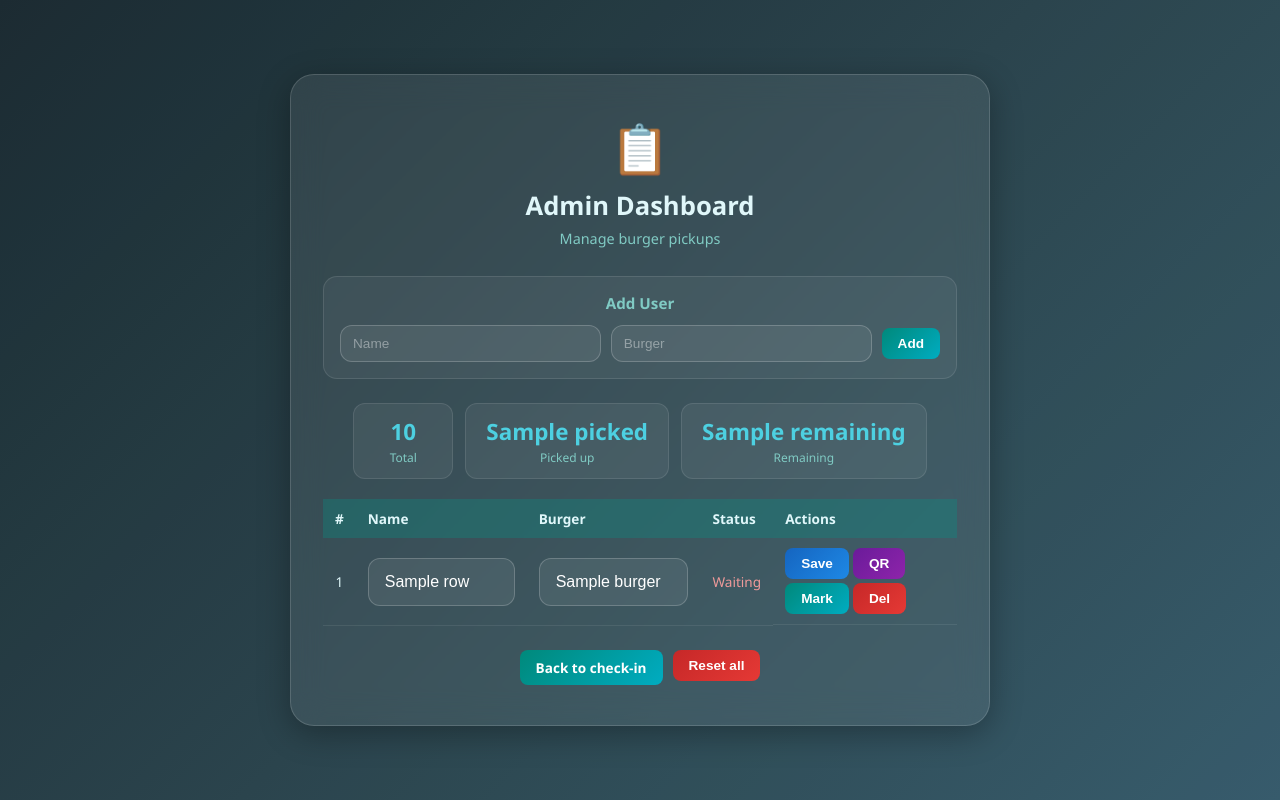
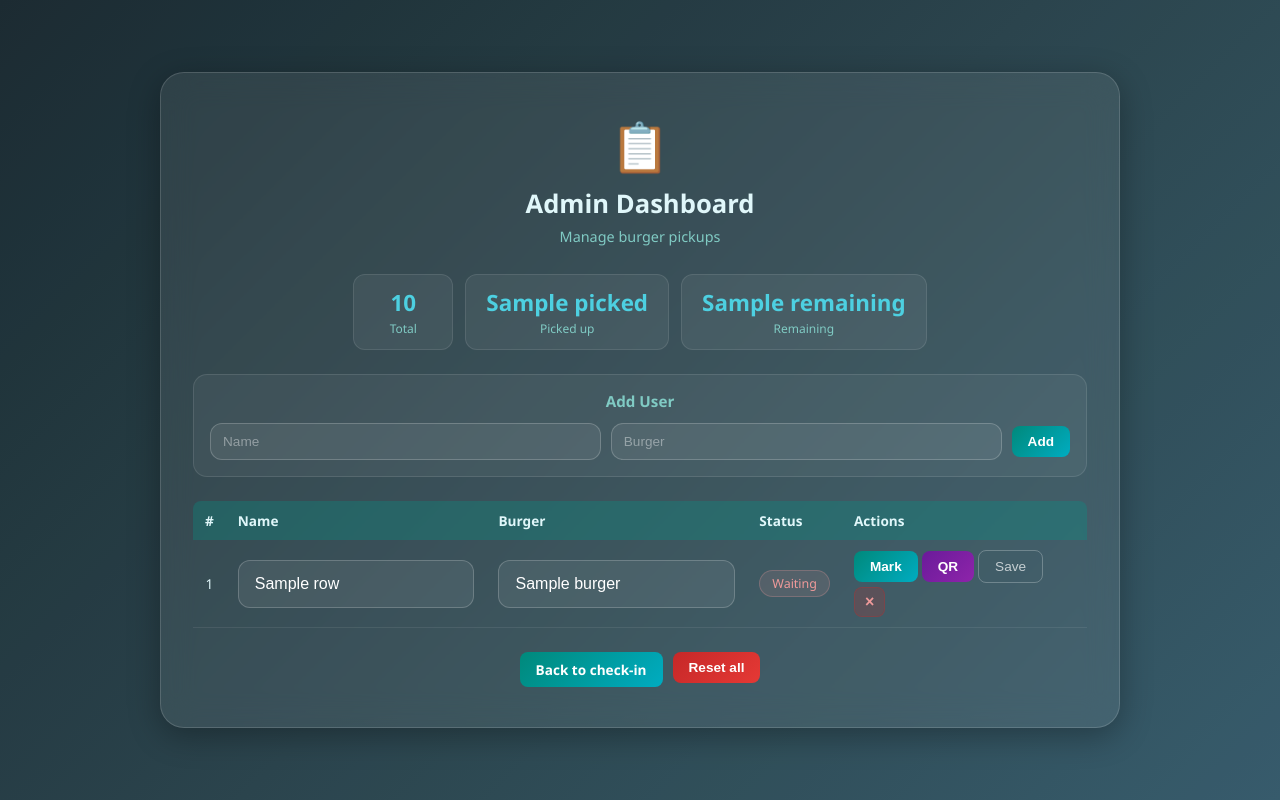
Before and after one commit to FranciscoZhuo/jantar_envento, a Flask app: template templates/admin.html in a window 1280 px wide. Run offline with Flask 3, Linux system fonts and the light colour scheme; the template is opened without the code that fills it: most values are stand-ins (such as "Sample title", 1, 10 or a date in 2020).

Commit message:
QR code workig

```diff
--- a/static/style.css
+++ b/static/style.css
@@ -45,7 +45,7 @@ body::after  { background: rgba(255,255,255,0.02); animation-duration: 16s; }
     text-align: center;
     box-shadow: 0 8px 32px rgba(0,0,0,0.3);
 }
-.card-wide { max-width: 700px; }
+.card-wide { max-width: 960px; }
 
 .icon { font-size: 48px; margin-bottom: 8px; }
 h1 { color: #e0f7fa; font-size: 1.6rem; margin-bottom: 6px; }
@@ -96,9 +96,55 @@ button:active, .btn:active { transform: translateY(0); }
 .btn-danger:hover { box-shadow: 0 6px 20px rgba(229, 57, 53, 0.4); }
 .btn-small { padding: 8px 16px; font-size: 0.85rem; border-radius: 8px; }
 
+/* Mark button — prominent teal, primary action */
+.btn-mark {
+    background: linear-gradient(135deg, #00897b, #00acc1);
+    font-weight: 700;
+}
+
+/* Save ghost / outline button — tertiary */
+.btn-save-ghost {
+    background: transparent;
+    border: 1px solid rgba(255,255,255,0.25);
+    color: rgba(255,255,255,0.7);
+    font-weight: 500;
+}
+.btn-save-ghost:hover {
+    background: rgba(255,255,255,0.08);
+    border-color: rgba(255,255,255,0.4);
+    color: #fff;
+    box-shadow: none;
+    transform: none;
+}
+
+/* Delete icon button — small muted red "x" */
+.btn-delete-icon {
+    background: rgba(198, 40, 40, 0.2);
+    border: 1px solid rgba(198, 40, 40, 0.3);
+    color: #ef9a9a;
+    padding: 6px 10px;
+    font-size: 1rem;
+    line-height: 1;
+    min-width: 0;
+}
+.btn-delete-icon:hover {
+    background: rgba(229, 57, 53, 0.35);
+    border-color: rgba(229, 57, 53, 0.5);
+    color: #fff;
+    box-shadow: 0 2px 10px rgba(229, 57, 53, 0.3);
+}
+
+/* Inline action forms (replaces display:inline style attr) */
+.inline-action {
+    display: inline;
+    flex-direction: row;
+    gap: 0;
+}
+
 /* ---------- messages ---------- */
 .message {
     margin-top: 20px;
+    margin-bottom: 12px;
     padding: 14px 18px;
     border-radius: 12px;
     font-size: 0.9rem;
@@ -117,10 +163,11 @@ button:active, .btn:active { transform: translateY(0); }
 .burger-name { font-weight: 700; color: #4dd0e1; }
 
 /* ---------- table ---------- */
-.table-wrap { overflow-x: auto; margin-top: 20px; }
+.table-wrap { overflow-x: auto; margin-top: 24px; }
 table {
     width: 100%;
-    border-collapse: collapse;
+    border-collapse: separate;
+    border-spacing: 0;
     font-size: 0.85rem;
     color: #e0f7fa;
 }
@@ -130,21 +177,44 @@ th {
     text-align: left;
     white-space: nowrap;
 }
+/* Rounded header edges */
+th:first-child { border-radius: 8px 0 0 0; }
+th:last-child  { border-radius: 0 8px 0 0; }
 td {
     padding: 10px 12px;
     border-bottom: 1px solid rgba(255,255,255,0.08);
 }
 tr:hover td { background: rgba(255,255,255,0.04); }
 
-.status-yes { color: #a5d6a7; font-weight: 600; }
-.status-no  { color: #ef9a9a; }
+/* ---------- status pill badges ---------- */
+.status-yes {
+    color: #a5d6a7;
+    font-weight: 600;
+    background: rgba(165, 214, 167, 0.15);
+    border: 1px solid rgba(165, 214, 167, 0.3);
+    border-radius: 20px;
+    padding: 4px 12px;
+    font-size: 0.78rem;
+    display: inline-block;
+    white-space: nowrap;
+}
+.status-no {
+    color: #ef9a9a;
+    background: rgba(239, 154, 154, 0.12);
+    border: 1px solid rgba(239, 154, 154, 0.25);
+    border-radius: 20px;
+    padding: 4px 12px;
+    font-size: 0.78rem;
+    display: inline-block;
+    white-space: nowrap;
+}
 
 /* ---------- stats ---------- */
 .stats {
     display: flex;
     gap: 12px;
     justify-content: center;
-    margin-bottom: 20px;
+    margin-bottom: 24px;
     flex-wrap: wrap;
 }
 .stat-box {
@@ -207,11 +277,12 @@ tr:hover td { background: rgba(255,255,255,0.04); }
     flex-wrap: wrap;
     align-items: center;
 }
-.btn-save {
-    background: linear-gradient(135deg, #1565c0, #1e88e5);
+
+.btn-qr {
+    background: linear-gradient(135deg, #6a1b9a, #8e24aa);
 }
-.btn-save:hover {
-    box-shadow: 0 4px 14px rgba(30, 136, 229, 0.4);
+.btn-qr:hover {
+    box-shadow: 0 4px 14px rgba(142, 36, 170, 0.4);
 }
 
 /* ---------- misc ---------- */
@@ -290,14 +361,30 @@ tr:hover td { background: rgba(255,255,255,0.04); }
 #qr-code-container img {
     border-radius: 0;
 }
-.btn-qr {
-    background: linear-gradient(135deg, #6a1b9a, #8e24aa);
-}
-.btn-qr:hover {
-    box-shadow: 0 4px 14px rgba(142, 36, 170, 0.4);
+
+/* QR modal actions — flex row for Download + Close */
+.qr-modal-actions {
+    display: flex;
+    gap: 10px;
+    justify-content: center;
+    margin-top: 16px;
 }
 
-/* ---------- responsive ---------- */
+/* Download button — teal gradient */
+.btn-download {
+    background: linear-gradient(135deg, #00796b, #009688);
+}
+.btn-download:hover {
+    box-shadow: 0 4px 14px rgba(0, 150, 136, 0.5);
+}
+
+/* ---------- responsive: tablet ---------- */
+@media (max-width: 768px) {
+    .card-wide { max-width: 100%; }
+    .card { padding: 32px 20px; }
+}
+
+/* ---------- responsive: mobile ---------- */
 @media (max-width: 500px) {
     .card { padding: 28px 18px; border-radius: 18px; }
     .icon { font-size: 40px; }
--- a/templates/admin.html
+++ b/templates/admin.html
@@ -17,17 +17,7 @@
         <div class="message {{ msg_class }}">{{ message }}</div>
         {% endif %}
 
-        <!-- Add new user -->
-        <div class="add-form">
-            <h2>Add User</h2>
-            <form method="POST" class="inline-form">
-                <input type="hidden" name="action" value="add">
-                <input type="text" name="new_name" placeholder="Name" required>
-                <input type="text" name="new_burger" placeholder="Burger" required>
-                <button class="btn-small" type="submit">Add</button>
-            </form>
-        </div>
-
+        <!-- Stats (overview first) -->
         <div class="stats">
             <div class="stat-box">
                 <div class="stat-num">{{ total }}</div>
@@ -41,6 +31,17 @@
                 <div class="stat-num">{{ remaining }}</div>
                 <div class="stat-label">Remaining</div>
             </div>
+        </div>
+
+        <!-- Add new user -->
+        <div class="add-form">
+            <h2>Add User</h2>
+            <form method="POST" class="inline-form">
+                <input type="hidden" name="action" value="add">
+                <input type="text" name="new_name" placeholder="Name" required>
+                <input type="text" name="new_burger" placeholder="Burger" required>
+                <button class="btn-small" type="submit">Add</button>
+            </form>
         </div>
 
         <div class="table-wrap">
@@ -79,34 +80,34 @@
                         {% endif %}
                     </td>
                     <td class="action-cell">
-                        <!-- Save edit -->
-                        <button type="submit" form="edit-{{ row.id }}" class="btn-small btn-save">Save</button>
+                        <!-- Mark / Reset — primary action -->
+                        {% if row.received %}
+                        <form method="POST" class="inline-action">
+                            <input type="hidden" name="action" value="reset">
+                            <input type="hidden" name="user_id" value="{{ row.id }}">
+                            <button class="btn-small btn-danger" type="submit">Reset</button>
+                        </form>
+                        {% else %}
+                        <form method="POST" class="inline-action">
+                            <input type="hidden" name="action" value="mark">
+                            <input type="hidden" name="user_id" value="{{ row.id }}">
+                            <button class="btn-small btn-mark" type="submit">Mark</button>
+                        </form>
+                        {% endif %}
 
                         <!-- QR Code -->
                         <button type="button" class="btn-small btn-qr"
                             onclick="showQR('{{ row.id }}', '{{ row.name }}', '{{ row.burger }}')">QR</button>
 
-                        <!-- Mark / Reset -->
-                        {% if row.received %}
-                        <form method="POST" style="display:inline">
-                            <input type="hidden" name="action" value="reset">
-                            <input type="hidden" name="user_id" value="{{ row.id }}">
-                            <button class="btn-small btn-danger" type="submit">Reset</button>
-                        </form>
-                        {% else %}
-                        <form method="POST" style="display:inline">
-                            <input type="hidden" name="action" value="mark">
-                            <input type="hidden" name="user_id" value="{{ row.id }}">
-                            <button class="btn-small" type="submit">Mark</button>
-                        </form>
-                        {% endif %}
+                        <!-- Save edit — tertiary/ghost -->
+                        <button type="submit" form="edit-{{ row.id }}" class="btn-small btn-save-ghost">Save</button>
 
-                        <!-- Delete -->
-                        <form method="POST" style="display:inline">
+                        <!-- Delete — icon button -->
+                        <form method="POST" class="inline-action">
                             <input type="hidden" name="action" value="delete">
                             <input type="hidden" name="user_id" value="{{ row.id }}">
-                            <button class="btn-small btn-danger" type="submit"
-                                onclick="return confirm('Delete this user?')">Del</button>
+                            <button class="btn-small btn-delete-icon" type="submit"
+                                onclick="return confirm('Delete this user?')" title="Delete">&times;</button>
                         </form>
                     </td>
                 </tr>
@@ -117,7 +118,7 @@
 
         <div class="actions-bar">
             <a class="btn btn-small" href="/">Back to check-in</a>
-            <form method="POST" style="display:inline">
+            <form method="POST" class="inline-action">
                 <input type="hidden" name="action" value="reset_all">
                 <button class="btn-small btn-danger" type="submit"
                     onclick="return confirm('Reset ALL entries to Waiting?')">Reset all</button>
@@ -131,12 +132,18 @@
             <h2 id="qr-modal-title"></h2>
             <p id="qr-modal-burger" class="qr-modal-burger"></p>
             <div id="qr-code-container"></div>
-            <button class="btn btn-small" onclick="closeQR()" style="margin-top:16px">Close</button>
+            <div class="qr-modal-actions">
+                <button class="btn btn-small btn-download" onclick="downloadQR()">Download PNG</button>
+                <button class="btn btn-small" onclick="closeQR()">Close</button>
+            </div>
         </div>
     </div>
 
     <script>
+        let currentUserName = '';
+
         function showQR(userId, userName, userBurger) {
+            currentUserName = userName;
             const modal = document.getElementById('qr-modal');
             const container = document.getElementById('qr-code-container');
             document.getElementById('qr-modal-title').textContent = userName;
@@ -158,6 +165,25 @@
             if (event && event.target !== document.getElementById('qr-modal')) return;
             document.getElementById('qr-modal').classList.remove('active');
         }
+
+        function downloadQR() {
+            const src = document.querySelector('#qr-code-container canvas');
+            if (!src) return;
+            const border = 32;
+            const out = document.createElement('canvas');
+            out.width = src.width + border * 2;
+            out.height = src.height + border * 2;
+            const ctx = out.getContext('2d');
+            ctx.fillStyle = '#ffffff';
+            ctx.fillRect(0, 0, out.width, out.height);
+            ctx.drawImage(src, border, border);
+            const a = document.createElement('a');
+            a.href = out.toDataURL('image/png');
+            a.download = 'qr-' + currentUserName.replace(/[^a-zA-Z0-9]/g, '_') + '.png';
+            document.body.appendChild(a);
+            a.click();
+            document.body.removeChild(a);
+        }
     </script>
 </body>
 </html>
```
Also changed, not shown: burgers.db.
